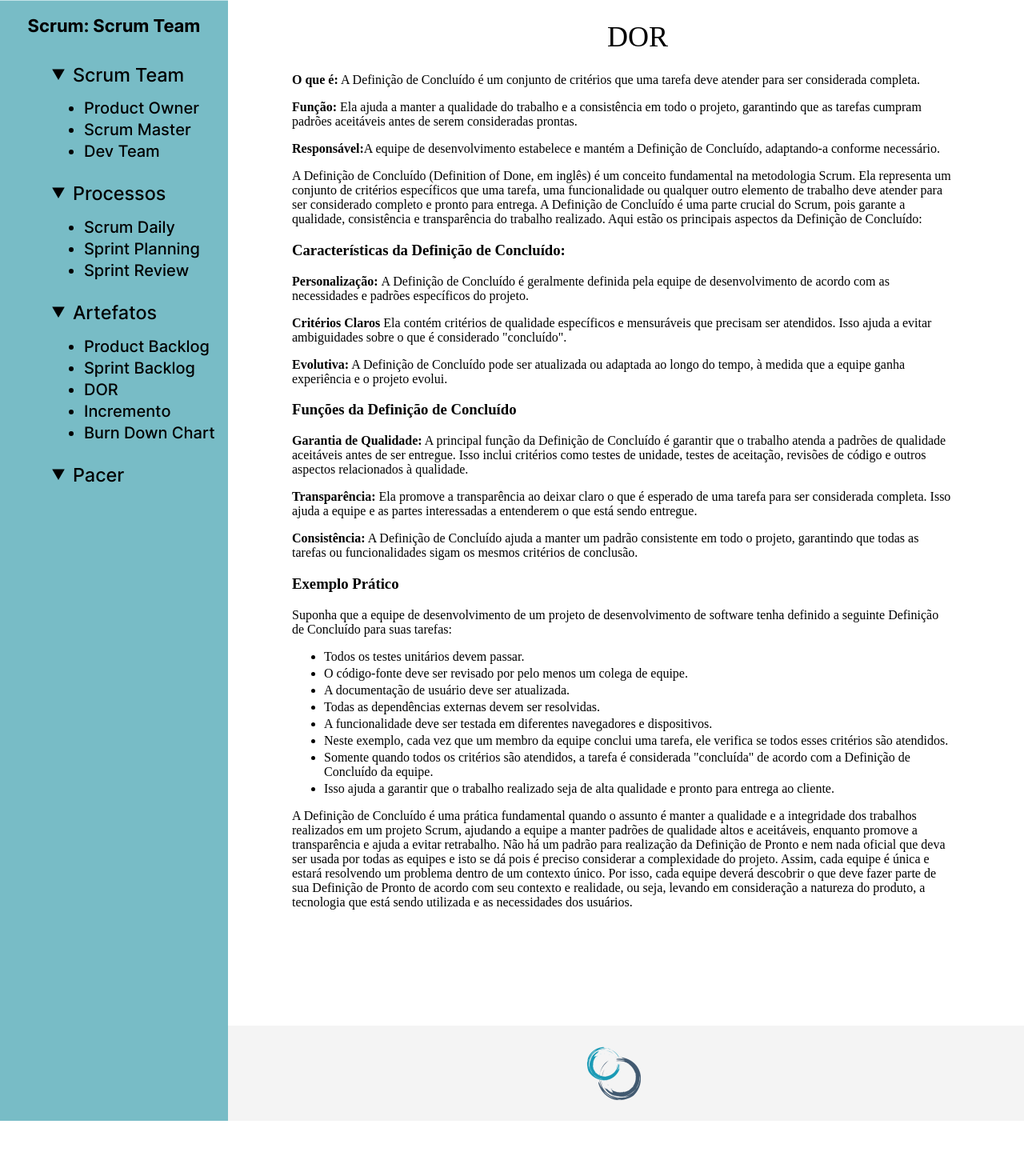
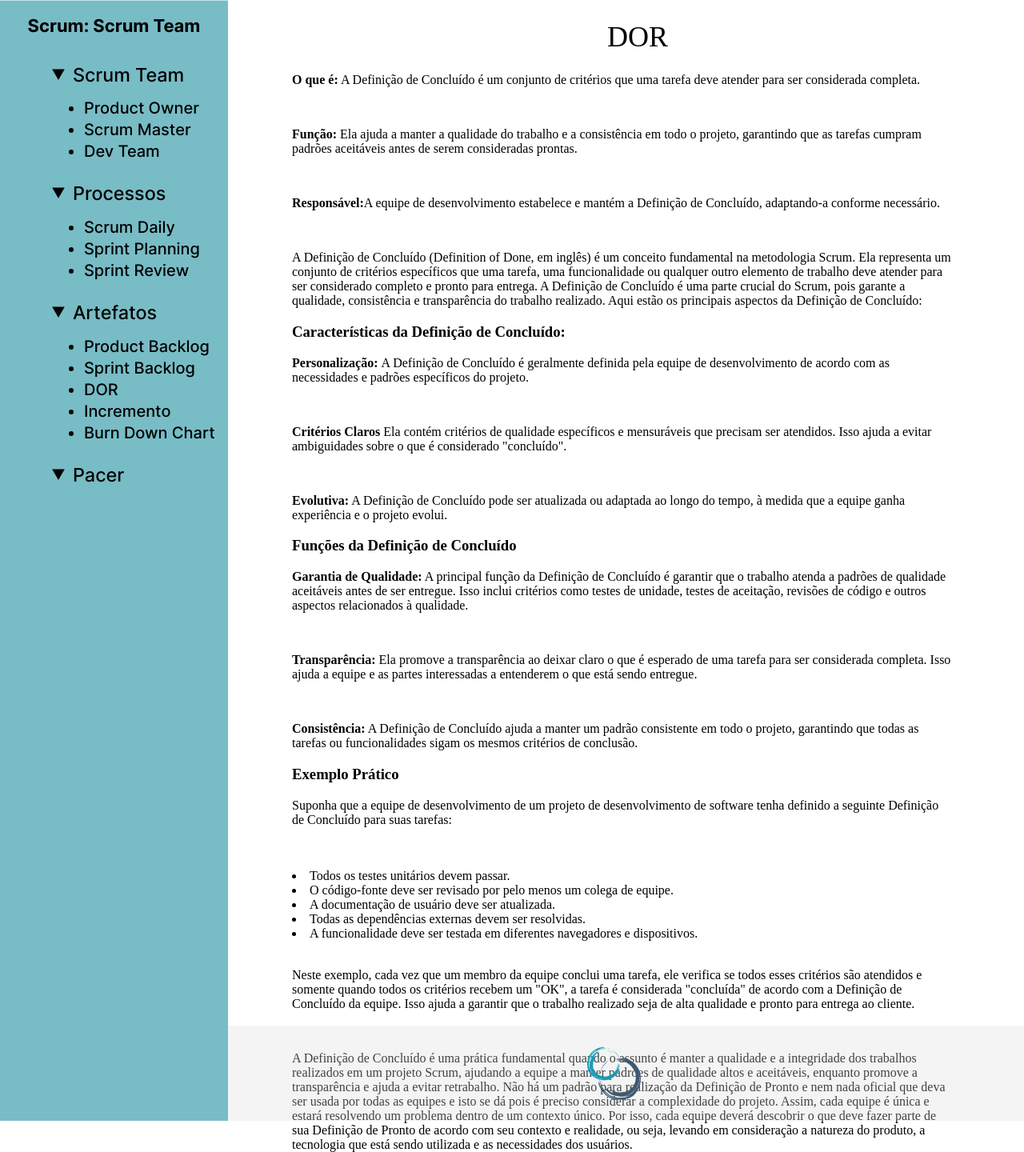
Before and after one commit to AvyaAquino/ADS-1-SEM-API, a Flask app: page /DOR in a window 1280 px wide; the page is wider, and only the part inside the window is pictured. Shown: the part 123-1563 px from the top of that part at 80% size. Before the commit the page ends 1524 px from the top of that part, so only its background shows below. Run offline with Flask 3, Linux system fonts and the light colour scheme.

Commit message:
docs: Formatação página DOR.html

```diff
--- a/src/templates/Artefatos/DOR.html
+++ b/src/templates/Artefatos/DOR.html
@@ -7,11 +7,13 @@
 
 <p> <span style="font-weight: bold;"> O que é:</span> A Definição de Concluído é um conjunto de critérios que uma tarefa
     deve atender para ser considerada completa.</p>
+    <br>
 <p> <span style="font-weight: bold;">Função:</span> Ela ajuda a manter a qualidade do trabalho e a consistência em todo
     o projeto, garantindo que as tarefas cumpram padrões aceitáveis antes de serem consideradas prontas.</p>
+    <br>
 <p> <span style="font-weight: bold;">Responsável:</span>A equipe de desenvolvimento estabelece e mantém a Definição de
     Concluído, adaptando-a conforme necessário.</p>
-
+    <br>
 <p>
     A Definição de Concluído (Definition of Done, em inglês) é um conceito fundamental na metodologia Scrum. Ela
     representa um conjunto de critérios específicos que uma tarefa, uma funcionalidade ou qualquer outro elemento de
@@ -19,14 +21,15 @@
     crucial do Scrum, pois garante a qualidade, consistência e transparência do trabalho realizado. Aqui estão os
     principais aspectos da Definição de Concluído:
 </p>
+
 <h3>Características da Definição de Concluído:</h3>
 
 <p> <span style="font-weight: bold;">Personalização: </span> A Definição de Concluído é geralmente definida pela equipe
     de desenvolvimento de acordo com as necessidades e padrões específicos do projeto.</p>
-
+    <br>
 <p> <span style="font-weight: bold;"> Critérios Claros</span> Ela contém critérios de qualidade específicos e
     mensuráveis que precisam ser atendidos. Isso ajuda a evitar ambiguidades sobre o que é considerado "concluído".</p>
-
+    <br>
 <p> <span style="font-weight: bold;">Evolutiva:</span> A Definição de Concluído pode ser atualizada ou adaptada ao longo
     do tempo, à medida que a equipe ganha experiência e o projeto evolui.</p>
 
@@ -35,12 +38,12 @@
 <p> <span style="font-weight: bold;">Garantia de Qualidade:</span> A principal função da Definição de Concluído é
     garantir que o trabalho atenda a padrões de qualidade aceitáveis antes de ser entregue. Isso inclui critérios como
     testes de unidade, testes de aceitação, revisões de código e outros aspectos relacionados à qualidade.</p>
-
+    <br>
 <p> <span style="font-weight: bold;">Transparência:</span> Ela promove a transparência ao deixar claro o que é esperado
     de uma tarefa para ser considerada completa. Isso ajuda a equipe e as partes interessadas a entenderem o que está
     sendo entregue.
 </p>
-
+<br>
 <p> <span style="font-weight: bold;">Consistência:</span> A Definição de Concluído ajuda a manter um padrão consistente
     em todo o projeto, garantindo que todas as tarefas ou funcionalidades sigam os mesmos critérios de conclusão.</p>
 
@@ -48,20 +51,19 @@
 
 <p>
     Suponha que a equipe de desenvolvimento de um projeto de desenvolvimento de software tenha definido a seguinte
-    Definição de Concluído para suas tarefas:
-<ul>
+    Definição de Concluído para suas tarefas:</p>
+    <br><br>
     <li>Todos os testes unitários devem passar.</li>
     <li>O código-fonte deve ser revisado por pelo menos um colega de equipe.</li>
     <li>A documentação de usuário deve ser atualizada. </li>
     <li>Todas as dependências externas devem ser resolvidas.</li>
     <li>A funcionalidade deve ser testada em diferentes navegadores e dispositivos.</li>
-    <li>Neste exemplo, cada vez que um membro da equipe conclui uma tarefa, ele verifica se todos esses critérios são
-        atendidos.</li>
-    <li>Somente quando todos os critérios são atendidos, a tarefa é considerada "concluída" de acordo com a Definição de
-        Concluído da equipe.</li>
-    <li> Isso ajuda a garantir que o trabalho realizado seja de alta qualidade e pronto para entrega ao cliente.</li>
-</ul>
-<p>
+    <br>
+    <p>Neste exemplo, cada vez que um membro da equipe conclui uma tarefa, ele verifica se todos esses critérios são
+        atendidos e somente quando todos os critérios recebem um "OK", a tarefa é considerada "concluída" de acordo com a Definição de
+        Concluído da equipe. Isso ajuda a garantir que o trabalho realizado seja de alta qualidade e pronto para entrega ao cliente. </p>
+<br>
+        <p>
     A Definição de Concluído é uma prática fundamental quando o assunto é manter a qualidade e a integridade dos trabalhos realizados em um projeto
     Scrum, ajudando a equipe a manter padrões de qualidade altos e aceitáveis, enquanto promove a transparência e ajuda a evitar retrabalho.
     Não há um padrão para realização da Definição de Pronto e nem nada oficial que deva ser usada por todas as equipes e isto se dá pois é preciso considerar a complexidade
@@ -70,5 +72,4 @@
     seja, levando em consideração a natureza do produto, a tecnologia que está sendo utilizada e as necessidades dos
     usuários.
 </p>
-
 {% endblock %}
```
